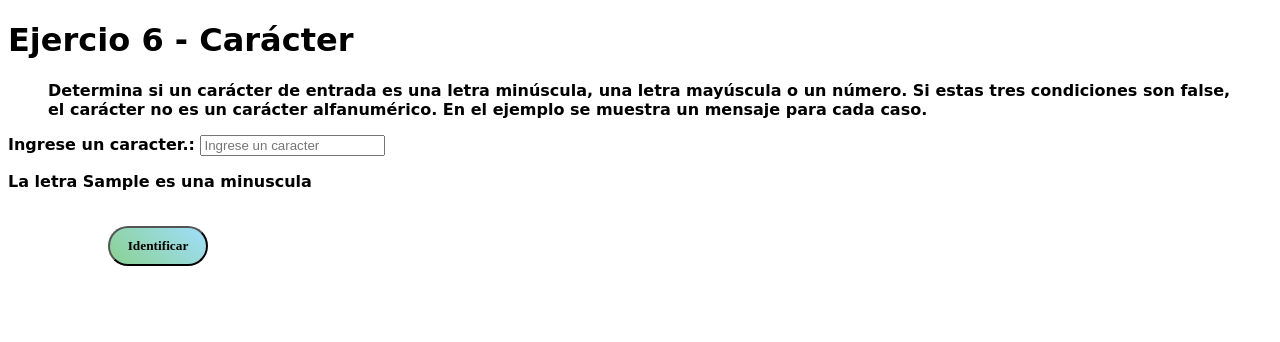
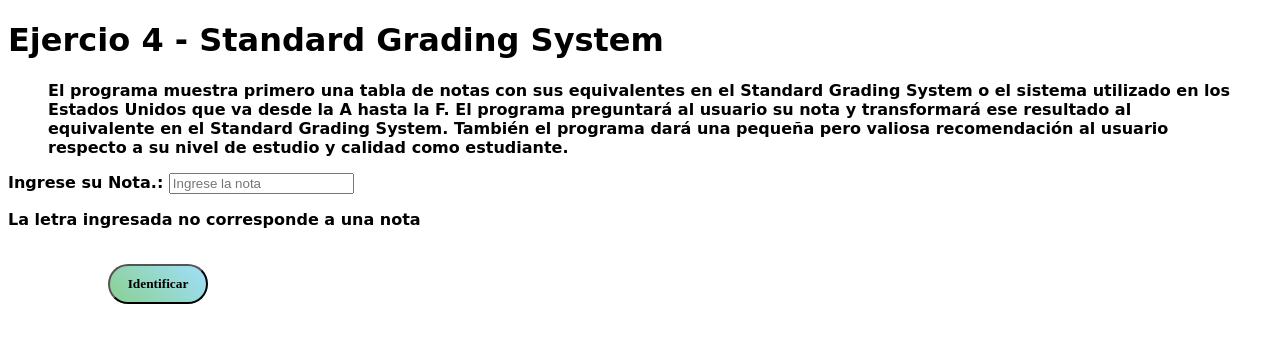
Before and after one commit to wilintonortega/Taller6_03_03_2023, a plain HTML site: page index.html in a window 1280 px wide. Both pictures are taken after typing "Sample" into the empty fields and a click on the input "Identificar". Drawn offline with Linux system fonts and the light colour scheme; a web font is replaced by a local one.

Commit message:
taller 6 - ejercicio 4

```diff
--- a/index.html
+++ b/index.html
@@ -10,12 +10,12 @@
     <script src="./taller.js" type="module" defer></script>
 </head>
 <body>
-    <h1>Ejercio 6 - Carácter</h1>
-    <h4><blockquote>Determina si un carácter de entrada es una letra minúscula, una letra mayúscula o un número. Si estas tres condiciones son false, el carácter no es un carácter alfanumérico. En el ejemplo se muestra un mensaje para cada caso.</blockquote>
+    <h1>Ejercio 4 - Standard Grading System</h1>
+    <h4><blockquote>El programa muestra primero una tabla de notas con sus equivalentes en el Standard Grading System o el sistema utilizado en los Estados Unidos que va desde la A hasta la F. El programa preguntará al usuario su nota y transformará ese resultado al equivalente en el Standard Grading System. También el programa dará una pequeña pero valiosa recomendación al usuario respecto a su nivel de estudio y calidad como estudiante. </blockquote>
     <form id="formtaller">
 
-        <label for="letra">Ingrese un caracter.:</label>
-        <input name="letra" type="text" placeholder="Ingrese un caracter" id="letra"><br>
+        <label for="letra">Ingrese su Nota.:</label>
+        <input name="letra" type="text" placeholder="Ingrese la nota" id="letra"><br>
 
         <p id="res2"></p>
         <br>
--- a/main.js
+++ b/main.js
@@ -1,7 +1,48 @@
 export default{
     miFormulario:document.querySelector("#formtaller"),
     miRes:document.querySelector("#res2"),
-    data : [],
+    data : {
+        Traditional: {
+            0: [90, 100],
+            1: [80, 89],
+            2: [70, 79],
+            3: [60, 69],
+            4: [59, 1],
+            5: [0, 0],
+        },
+        Point_Range: {
+            0: [12, 14],
+            1: [9, 11],
+            2: [6, 8],
+            3: [3, 5],
+            4: [1, 2],
+            5: [0, 0],
+        },
+        Letter: {
+            0: ['A'],
+            1: ['B'],
+            2: ['C'],
+            3: ['D'],
+            4: ['E'],
+            5: ['F'],
+        },
+        SBG_Rating: {
+            0: [4],
+            1: [3],
+            2: [2],
+            3: [1],
+            4: [0],
+            5: [0],
+        },
+        Proficiency_level_witch_standard: {
+            0: ['Exceeds proficiency'],
+            1: ['Demonstrates proficiency'],
+            2: ['Approaches proficiency'],
+            3: ['Falls well below proficiency'],
+            4: ['Lacks all proficiency'],
+            5: ['No attempt made'],
+        },
+    },
     stopEnvio(){
         this.miFormulario.addEventListener("submit", (e)=>{
             //Obtener los datos del formulario y tranformarlo en un objeto nativo de javaScript
@@ -9,27 +50,33 @@ export default{
             //Detener el envio de datos por la url del lugar donde se encuentra el formulario
             let data=Object.fromEntries(new FormData(e.target));
             //llamo a funcion creada
-            this.caracter(data)
-            //limpiar valores formulario (cajas de texto)
+            this.standard(data)
             this.miFormulario.reset();
-            console.table(data);
            e.preventDefault();
         })
     },
-    caracter(data) {
+    standard(data) {
 
-        console.log(`${typeof(data.letra)} --${data.letra}  ` );
-        console.log(/[0-9]/g.test(data.letra));
 
-        //uso regular expresions
-        if(/[0-9]/g.test(data.letra)){
-            this.miRes.insertAdjacentHTML("afterbegin",`<p>La letra  ${data.letra} es un numero </p>`)
-        }else if(/[a-z]/g.test(data.letra)){
-            this.miRes.insertAdjacentHTML("afterbegin",`<p>La letra  ${data.letra} es una minuscula </p>`)
-        }else if(/[A-Z]/g.test(data.letra)){
-            this.miRes.insertAdjacentHTML("afterbegin",`<p>La letra  ${data.letra} es una mayuscula </p>`)
+         if(data.letra.toUpperCase() == "A"){
+        this.miRes.insertAdjacentHTML("afterbegin",(`${this.data.Traditional[0]} -  ${this.data.Point_Range[0]} - ${this.data.SBG_Rating[0]} - ${this.data.Proficiency_level_witch_standard[0]}<br/>`))
+        }
+        else if (data.letra.toUpperCase() == "B"){
+        this.miRes.insertAdjacentHTML("afterbegin",(`${this.data.Traditional[1]} -  ${this.data.Point_Range[1]} - ${this.data.SBG_Rating[1]} - ${this.data.Proficiency_level_witch_standard[1]}<br/>`))
+        }
+        else if (data.letra.toUpperCase() == "C"){
+        this.miRes.insertAdjacentHTML("afterbegin",(`${this.data.Traditional[2]} -  ${this.data.Point_Range[2]} - ${this.data.SBG_Rating[2]} - ${this.data.Proficiency_level_witch_standard[2]}<br/>`))
+        }
+        else if (data.letra.toUpperCase() == "D"){
+        this.miRes.insertAdjacentHTML("afterbegin",(`${this.data.Traditional[3]} -  ${this.data.Point_Range[3]} - ${this.data.SBG_Rating[3]} - ${this.data.Proficiency_level_witch_standard[3]}<br/>`))
+        }
+        else if (data.letra.toUpperCase() == "E"){
+        this.miRes.insertAdjacentHTML("afterbegin",(`${this.data.Traditional[4]} -  ${this.data.Point_Range[4]} - ${this.data.SBG_Rating[4]} - ${this.data.Proficiency_level_witch_standard[4]}<br/>`))
+        }
+        else if (data.letra.toUpperCase() == "F"){
+        this.miRes.insertAdjacentHTML("afterbegin",(`${this.data.Traditional[5]} -  ${this.data.Point_Range[5]} - ${this.data.SBG_Rating[5]} - ${this.data.Proficiency_level_witch_standard[5]}<br/>`))
         }else{
-            this.miRes.insertAdjacentHTML("afterbegin",`<p>La letra  ${data.letra} no es un caracter alfanumerico</p>`)
+            this.miRes.insertAdjacentHTML("afterbegin",`La letra ingresada no corresponde a una nota<br/>`)
         }
     }
 }
```
